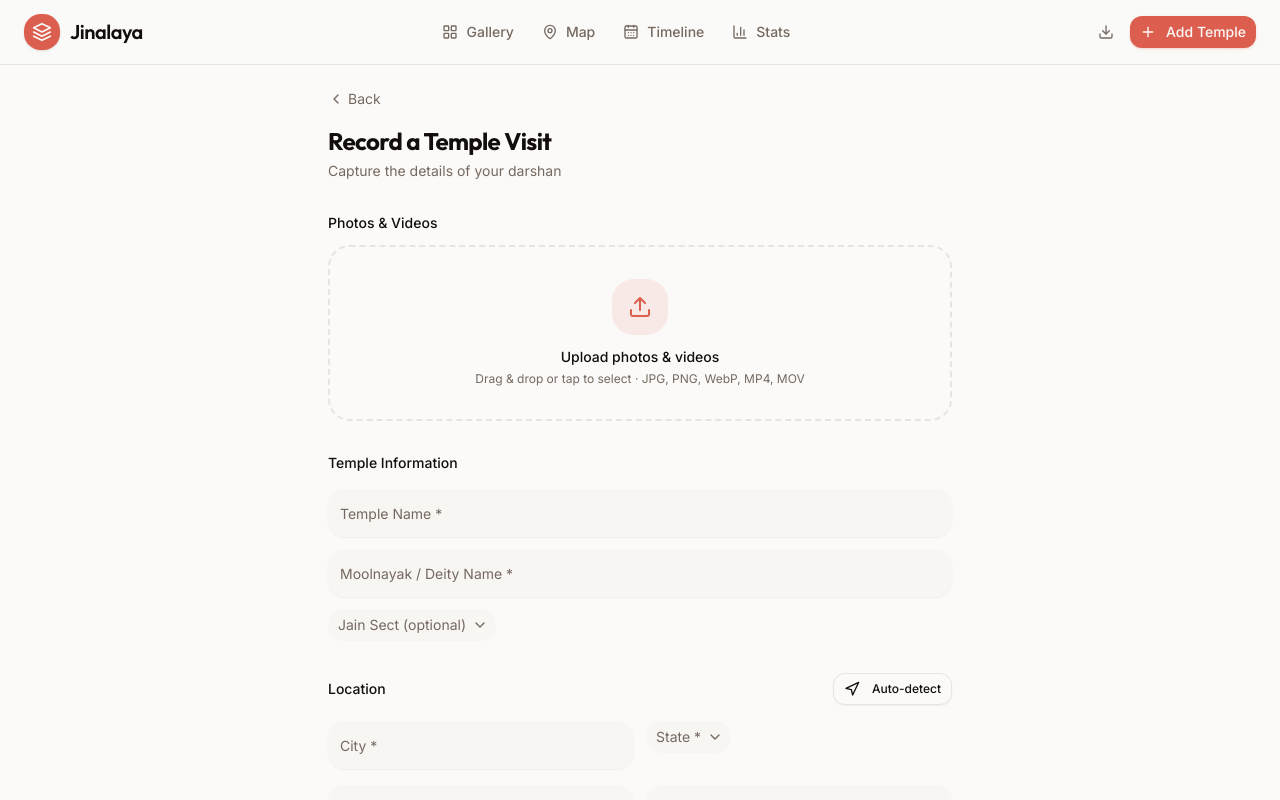
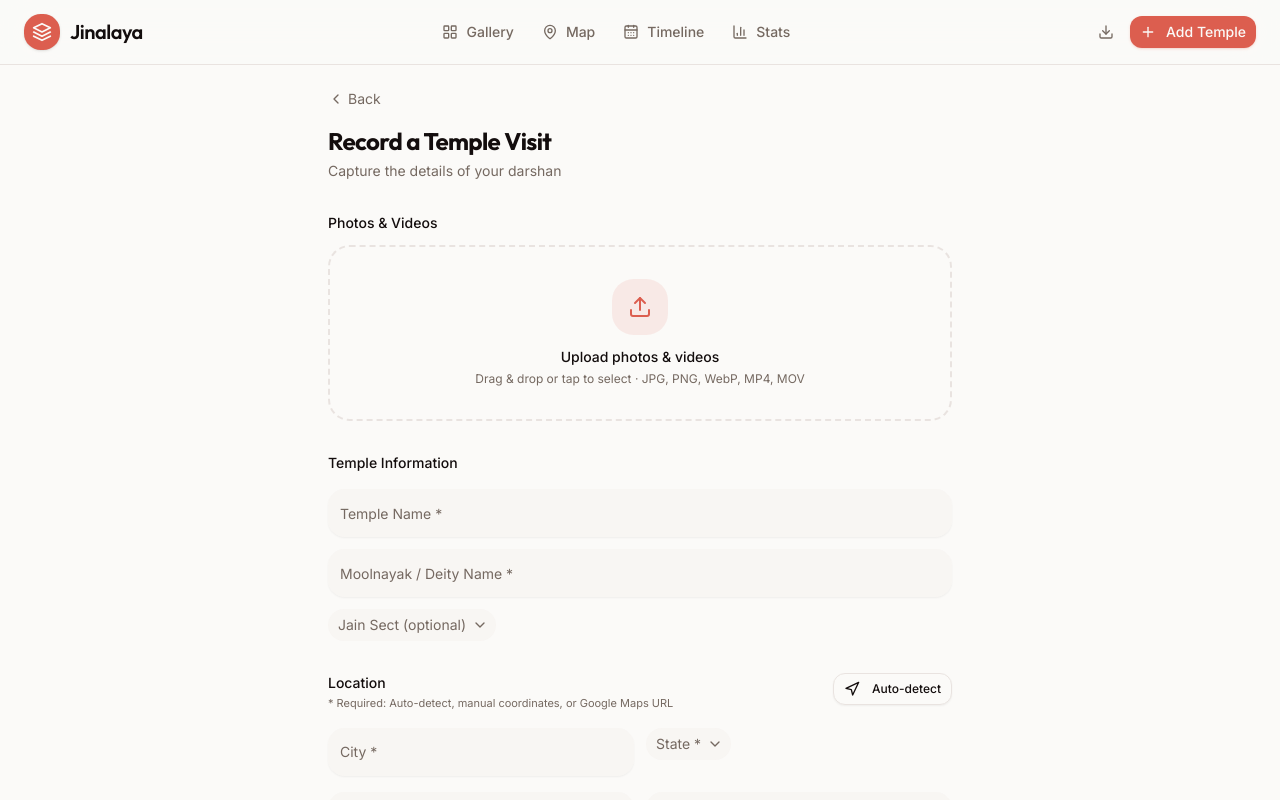
Before and after one commit to No-bita/jinalaya, a Next.js app: page /add in a window 1280 px wide. Shown: the top 800 px of the page. Built offline with nearby package versions, Linux system fonts and the light colour scheme.

Commit message:
feat: enforce location requirement for temple submission

```diff
--- a/src/app/add/page.tsx
+++ b/src/app/add/page.tsx
@@ -151,6 +151,11 @@ export default function AddTemplePage() {
       return;
     }
 
+    if (!(latitude && longitude) && !googleMapsUrl) {
+      alert('Please provide either Auto-detected coordinates or a Google Maps URL.');
+      return;
+    }
+
     setLoading(true);
 
     try {
@@ -272,8 +277,13 @@ export default function AddTemplePage() {
 
         {/* Location */}
         <section className="space-y-4 animate-fade-in stagger-3 opacity-0">
-          <div className="flex items-center justify-between">
-            <h2 className="text-sm font-medium text-foreground">Location</h2>
+          <div className="flex items-start justify-between mb-4">
+            <div>
+              <h2 className="text-sm font-medium text-foreground">Location</h2>
+              <p className="text-[11px] text-muted-foreground mt-0.5">
+                * Required: Auto-detect, manual coordinates, or Google Maps URL
+              </p>
+            </div>
             <Button
               type="button"
               variant="outline"
@@ -443,7 +453,7 @@ export default function AddTemplePage() {
         <div className="pt-4 animate-fade-in stagger-6 opacity-0">
           <Button
             type="submit"
-            disabled={loading || !name || !deityName || !city || !state}
+            disabled={loading || !name || !deityName || !city || !state || (!(latitude && longitude) && !googleMapsUrl)}
             className="w-full h-12 rounded-xl text-base font-medium shadow-lg shadow-primary/20"
           >
             {loading ? (
--- a/src/app/api/temples/route.ts
+++ b/src/app/api/temples/route.ts
@@ -46,6 +46,14 @@ export async function POST(request: NextRequest) {
       );
     }
 
+    // Validate location requirement
+    if (!(body.latitude && body.longitude) && !body.google_maps_url) {
+      return NextResponse.json(
+        { error: 'Please provide either exact coordinates or a Google Maps URL.' },
+        { status: 400 }
+      );
+    }
+
     const temple = await templeRepo.create(body);
 
     return NextResponse.json(temple, { status: 201 });
```
